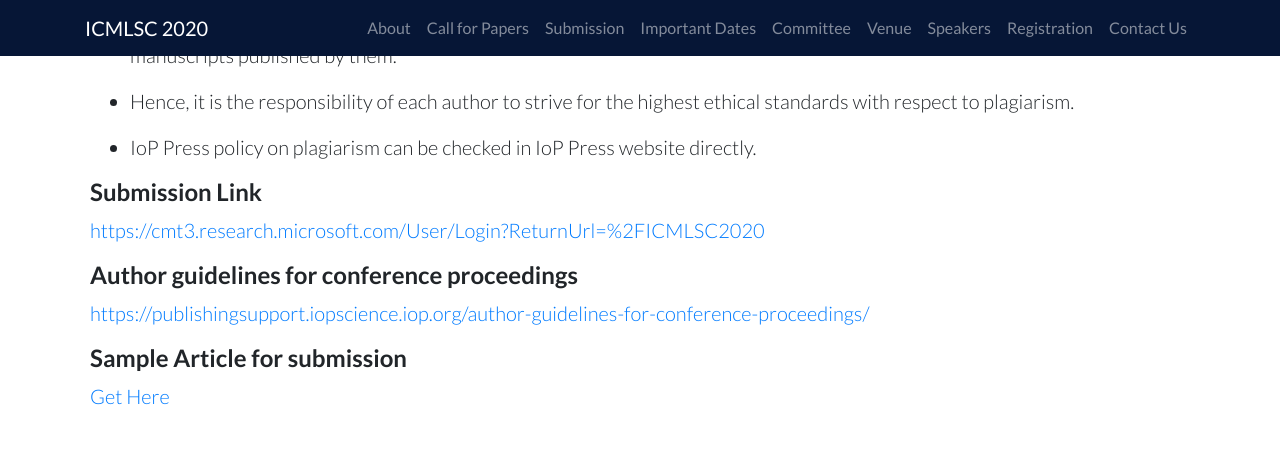
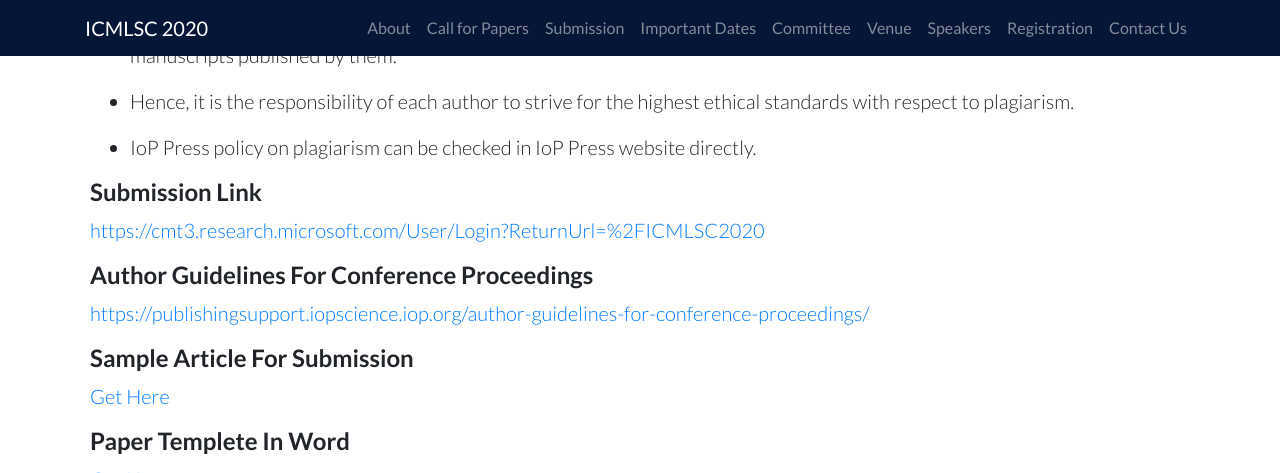
Before and after one commit to ieeevardhaman/icmlsc-website, a Jekyll site: the page built from pages/submission.md, in a window 1280 px wide and 900 px high, scrolled down 2185 px, cut to the strip 0-473 px from the top of the window. Built offline with Jekyll 4.4.1, drawn with Linux system fonts in a browser that asks for light colours; our own code applies the rules of GitHub Pages for plain Markdown files.

Commit message:
Update submission.md

```diff
--- a/pages/submission.md
+++ b/pages/submission.md
@@ -63,10 +63,14 @@ All final submissions should be in a .zip compressed archive including:
 
 <https://cmt3.research.microsoft.com/User/Login?ReturnUrl=%2FICMLSC2020>
 
-#### Author guidelines for conference proceedings
+#### Author Guidelines For Conference Proceedings
 
 <https://publishingsupport.iopscience.iop.org/author-guidelines-for-conference-proceedings/>
 
-#### Sample Article for submission
+#### Sample Article For Submission
 
 [Get Here](../img/RT (PNG).png)
+
+#### Paper Templete In Word
+
+[Get Here](../img/RT (PNG).png)
```
